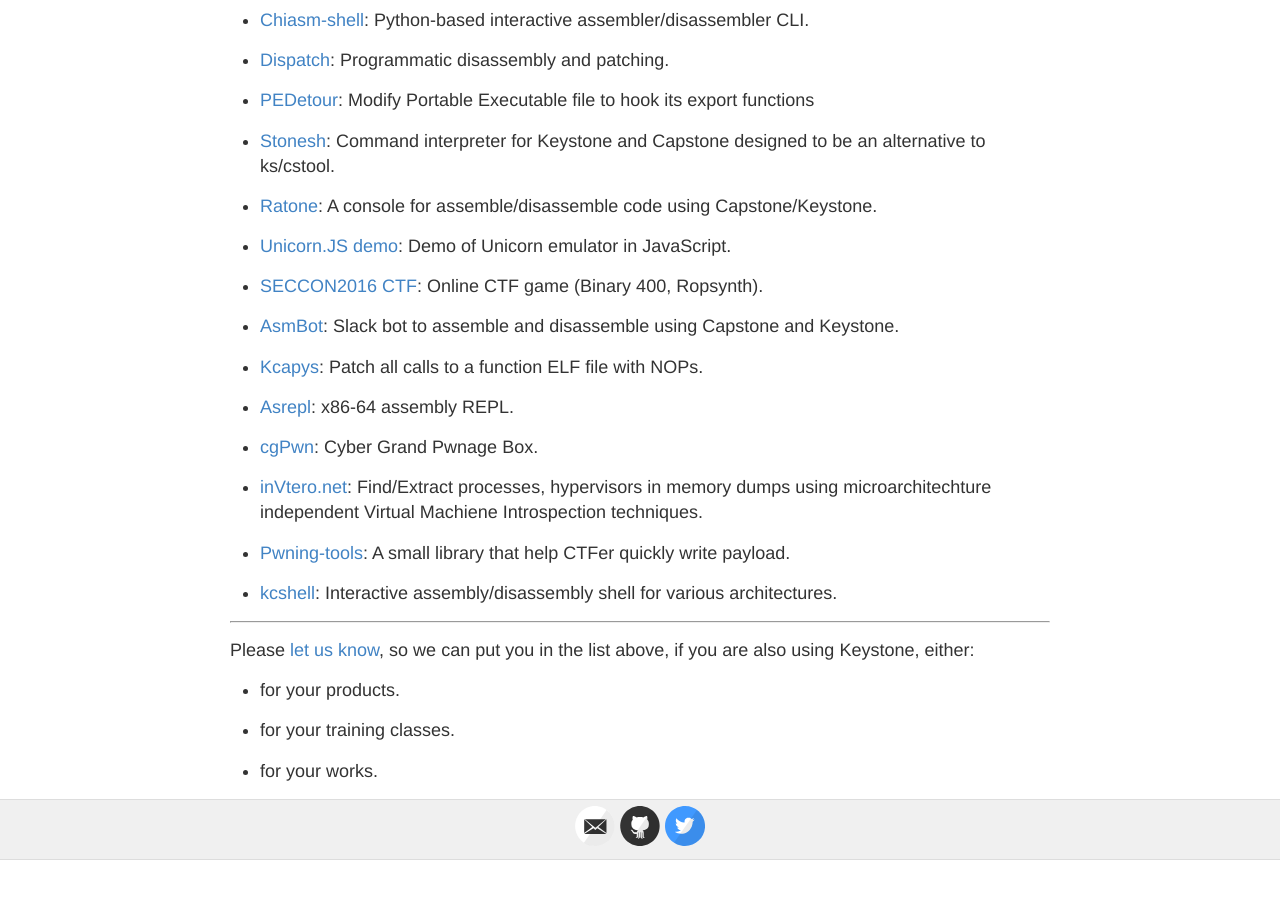
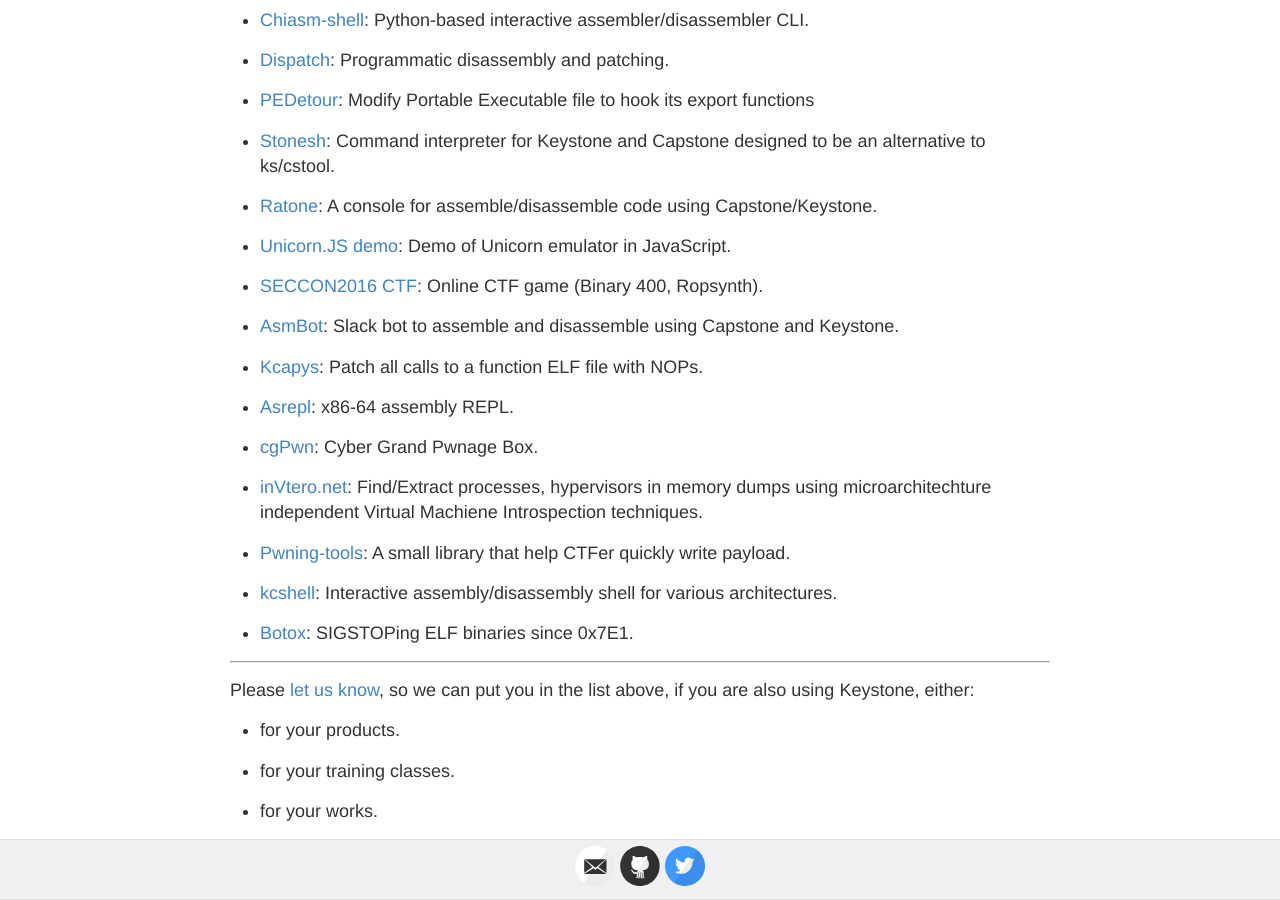
Before and after one commit to keystone-engine/keystone-engine.github.io, a Jekyll site: the page built from showcase.md, in a window 1280 px wide and 900 px high, scrolled down 1536 px. Built offline with Jekyll 4.4.1, drawn with Linux system fonts in a browser that asks for light colours; before the commit the page ends 2396 px from its top, so only the background shows below that; some of the changed lines change nothing that is shown.

Commit message:
showcase

```diff
--- a/showcase.md
+++ b/showcase.md
@@ -6,7 +6,7 @@
 
 ## Showcase
 
-In our knowledge, Keystone has been used by **44** following products (listed in no particular order).
+In our knowledge, Keystone has been used by **45** following products (listed in no particular order).
 
 - [Keypatch](http://keystone-engine.org/keypatch): IDA Pro plugin for code assembling & binary patching.
 
@@ -96,6 +96,8 @@
 
 - [kcshell](https://github.com/fdiskyou/kcshell): Interactive assembly/disassembly shell for various architectures.
 
+- [Botox](https://github.com/devttys0/botox): SIGSTOPing ELF binaries since 0x7E1.
+
 ---
 
 Please [let us know](/contact/), so we can put you in the list above, if you are also using Keystone, either:
```
